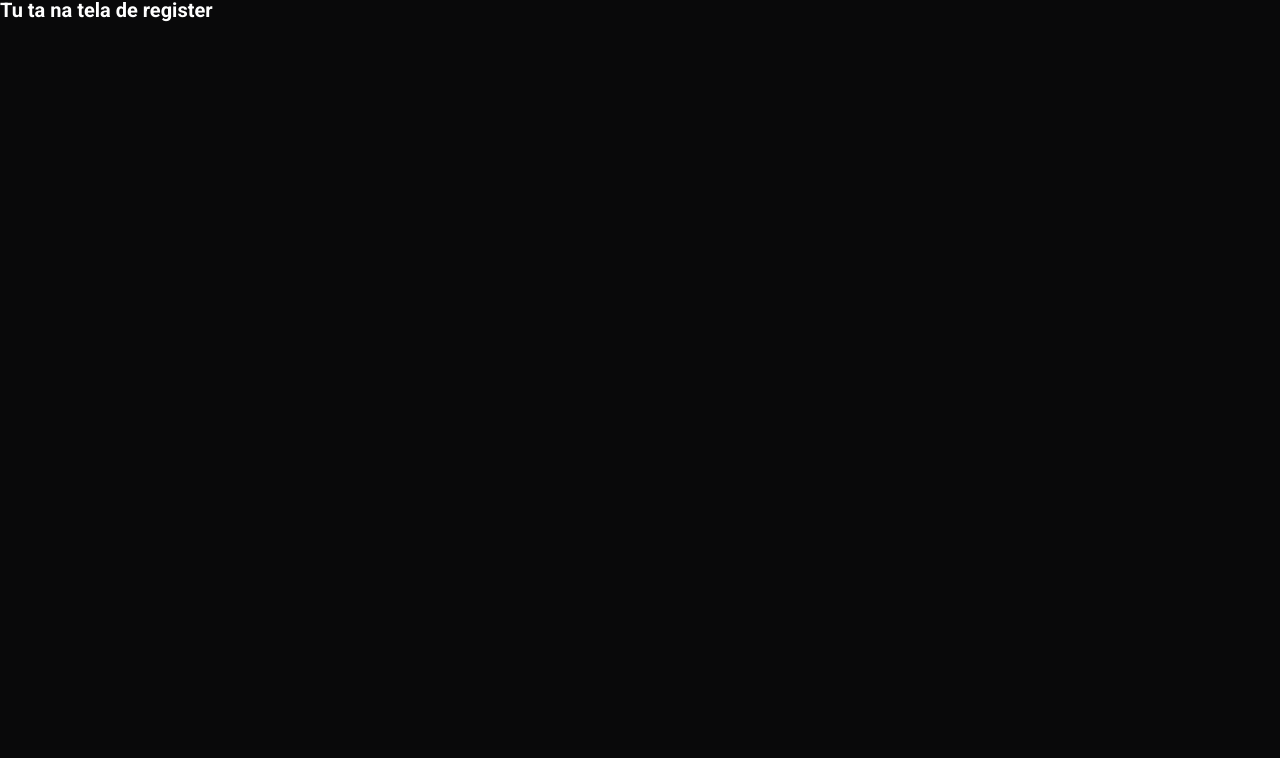
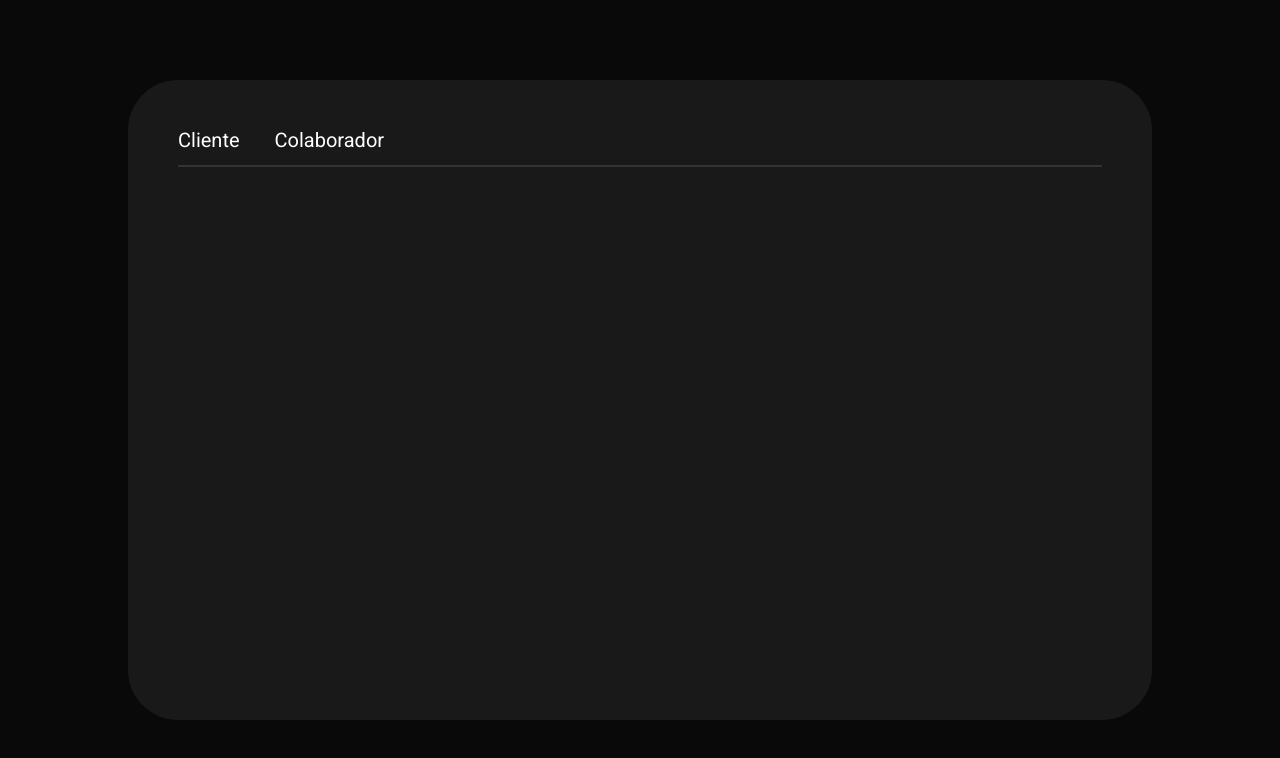
Before and after one commit to ijuda/react-ijuda, a React (Vite) app: page /register in a window 1280 px wide. Shown: the top 758 px of the page. Built offline with nearby package versions, Linux system fonts and the light colour scheme.

Commit message:
feat(IJUDA-25): started register screen implementation.

```diff
--- a/src/components/ui/Organism/Nav/styles.ts
+++ b/src/components/ui/Organism/Nav/styles.ts
@@ -11,11 +11,11 @@ export const Nav = styled.nav`
   }
 `;
 
-export const LogoContainer = styled.a`
+export const LogoContainer = styled.link`
   cursor: pointer;
 `;
 
-export const NavLinkContainer = styled.a`
+export const NavLinkContainer = styled.div`
   display: flex;
   align-items: center;
   gap: 4rem;
--- a/src/containers/Home/index.tsx
+++ b/src/containers/Home/index.tsx
@@ -1,7 +1,8 @@
-import React from "react";
 import Header from "@components/ui/Organism/Header";
 
 const Home = () => {
+
+
   return <Header />;
 };
 
--- a/src/containers/Login/index.tsx
+++ b/src/containers/Login/index.tsx
@@ -5,6 +5,7 @@ import Facebook from "@assets/Social/Facebook";
 import Google from "@assets/Social/Google";
 import Linkedin from "@assets/Social/Linkedin";
 import * as C from "./styles";
+import { Link } from "react-router-dom";
 
 const Login = () => {
   return (
@@ -36,7 +37,7 @@ const Login = () => {
             <Button content="Entrar" type="secondary" />
           </C.Form>
           <C.RegisterLink>
-            Não possui conta? <a href="#">Cadastre-se</a>.
+            Não possui conta? <Link to={'/register'}>Cadastre-se</Link>.
           </C.RegisterLink>
         </C.FormBox>
       </C.FormContainer>
--- a/src/containers/Register/index.tsx
+++ b/src/containers/Register/index.tsx
@@ -1,7 +1,32 @@
-import React from "react";
+import { useState } from "react";
+import * as C from "./styles"
+
 
 const Register = () => {
-  return <h1>Tu ta na tela de register</h1>;
+
+  const [isClient, setIsClient] = useState(false)
+  const [isEmployee, setIsEmployee] = useState(false)
+
+  const isUserOrClient = () => {
+    if(isClient){
+      setIsClient(false)
+      setIsEmployee(true)
+    }else{
+      setIsClient(true)
+      setIsEmployee(false)
+    }
+  }
+
+  return (
+    <C.Container>
+      <C.RegisterContainer>
+        <C.RegisterNav>
+          <C.TypeUser onClick={isUserOrClient}>Cliente</C.TypeUser>
+          <C.TypeUser onClick={isUserOrClient}>Colaborador</C.TypeUser>
+        </C.RegisterNav>
+      </C.RegisterContainer>
+    </C.Container>
+  )
 };
 
 export default Register;
--- a/src/containers/Register/styles.ts
+++ b/src/containers/Register/styles.ts
@@ -1,3 +1,30 @@
 import styled from "styled-components";
 
-export const RegisterContainer = styled.div``;
+export const Container = styled.div`
+    width: 100vw;
+    height: 100vh;
+    margin: 0 auto;
+    display: flex;
+    justify-content: center;
+    align-items: center;
+`;
+
+export const RegisterContainer = styled.form`
+    height: 80%;
+    width: 80%;
+    background-color: #1a1919;
+    border-radius: 50px;
+    padding: 5rem;
+`
+
+export const RegisterNav = styled.nav`
+    border-bottom: 2px solid #323238;
+    display: flex;
+    gap: 3rem;
+`
+
+export const TypeUser = styled.span`
+    font-size: 2rem;
+    margin: 0 0.5rem 1.5rem 0;
+    cursor: pointer;
+`
```
